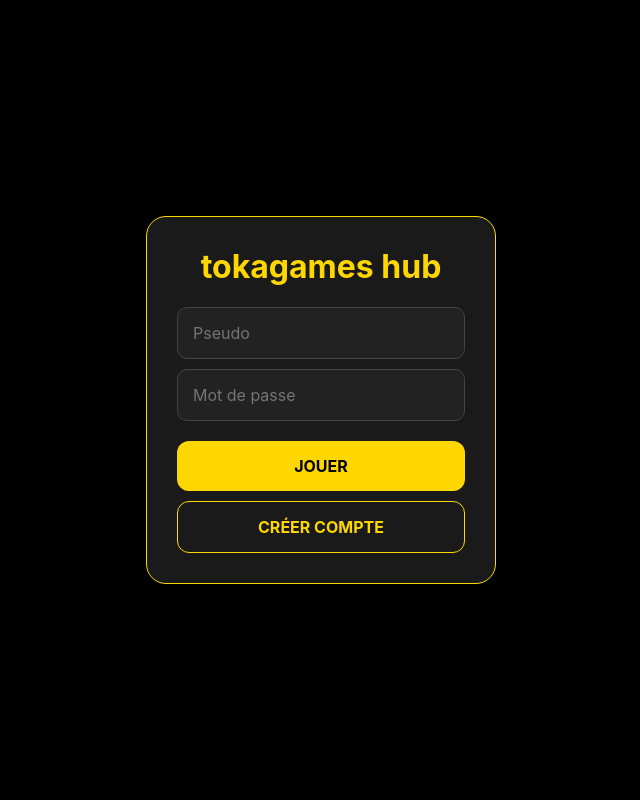
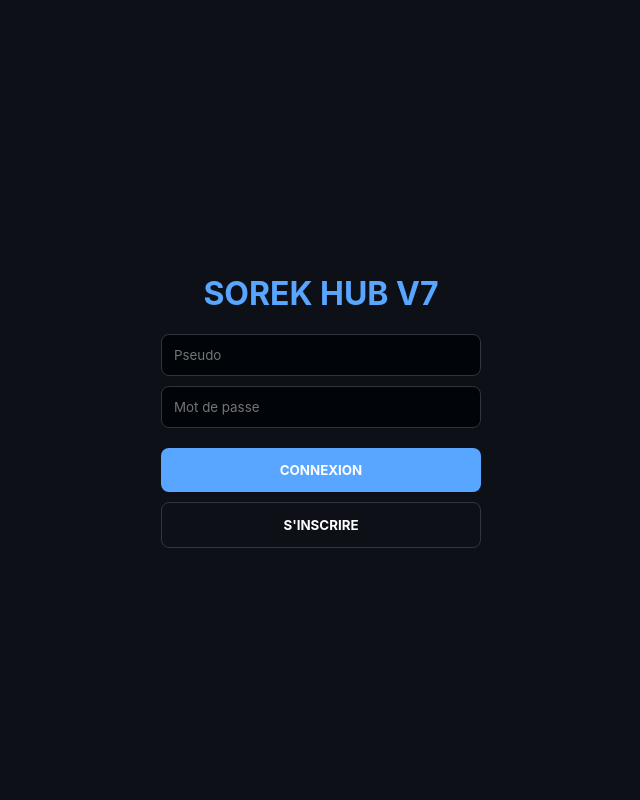
Before and after one commit to daxt61/tokacoockies_games, a Flask app: page / in a window 1280 px wide. Shown: the whole page, without its empty margins (319-959 px from the left). Run offline with Flask 3, Linux system fonts and the light colour scheme; some libraries are stand-ins or nearby versions.

Commit message:
Update index.html

```diff
--- a/templates/index.html
+++ b/templates/index.html
@@ -3,322 +3,243 @@
 <head>
     <meta charset="UTF-8">
     <meta name="viewport" content="width=device-width, initial-scale=1.0, maximum-scale=1.0, user-scalable=no, viewport-fit=cover">
-    <title>tokacookies games</title>
+    <title>Sorek Hub V7 - Ultimate</title>
     <script src="https://cdnjs.cloudflare.com/ajax/libs/socket.io/4.0.1/socket.io.js"></script>
     <style>
-        :root { --bg: #101010; --panel: #1a1a1a; --accent: #ffd700; --text: #fff; --green: #4caf50; --red: #f44336; }
-        * { box-sizing: border-box; -webkit-tap-highlight-color: transparent; font-family: -apple-system, BlinkMacSystemFont, "Segoe UI", Roboto, sans-serif; }
-
-        body { background: var(--bg); color: var(--text); margin: 0; height: 100dvh; display: flex; flex-direction: column; overflow: hidden; user-select: none; }
-
-        /* TOAST NOTIFICATIONS (Meilleures popups) */
-        #toast-container { position: fixed; top: 50px; left: 50%; transform: translateX(-50%); z-index: 5000; width: 90%; max-width: 350px; pointer-events: none; }
-        .toast { background: rgba(30,30,30,0.95); color: #fff; padding: 12px 20px; border-radius: 25px; margin-bottom: 10px; text-align: center; box-shadow: 0 5px 15px rgba(0,0,0,0.5); opacity: 0; transform: translateY(-20px); transition: 0.3s; border: 1px solid #333; font-weight: bold; }
-        .toast.show { opacity: 1; transform: translateY(0); }
-        .toast.success { border-color: var(--green); color: var(--green); }
-        .toast.error { border-color: var(--red); color: var(--red); }
+        :root { --bg: #0d1117; --panel: #161b22; --accent: #58a6ff; --gold: #f1c40f; --red: #f85149; --green: #238636; }
+        * { box-sizing: border-box; -webkit-tap-highlight-color: transparent; font-family: -apple-system, system-ui, sans-serif; }
+        body { background: var(--bg); color: #c9d1d9; margin: 0; height: 100dvh; display: flex; flex-direction: column; overflow: hidden; }
 
         /* HEADER */
-        header { padding: 15px; background: var(--panel); display: flex; justify-content: space-between; align-items: center; border-bottom: 1px solid #333; padding-top: env(safe-area-inset-top, 20px); }
-        .badge { background: #333; padding: 4px 8px; border-radius: 6px; font-size: 0.7rem; font-weight: bold; color: var(--accent); }
+        header { padding: 15px; background: var(--panel); border-bottom: 1px solid #30363d; display: flex; justify-content: space-between; align-items: center; padding-top: env(safe-area-inset-top, 15px); }
+        .stat-box { display: flex; flex-direction: column; }
+        .badge { background: #30363d; padding: 2px 6px; border-radius: 4px; font-size: 0.7rem; color: var(--accent); font-weight: bold; width: fit-content; }
 
-        /* MAIN */
+        /* NAVIGATION BASSE */
+        nav { height: 70px; background: var(--panel); display: flex; justify-content: space-around; align-items: center; border-top: 1px solid #30363d; padding-bottom: env(safe-area-inset-bottom); }
+        .nav-item { flex: 1; text-align: center; color: #8b949e; font-size: 0.75rem; cursor: pointer; }
+        .nav-item.active { color: var(--accent); }
+        .nav-item i { display: block; font-size: 1.4rem; margin-bottom: 2px; }
+
+        /* VUES */
         main { flex: 1; overflow-y: auto; position: relative; }
-        .view { display: none; padding: 20px; animation: fadeUp 0.3s ease-out; height: 100%; }
-        .view.active { display: block; }
-        @keyframes fadeUp { from { opacity:0; transform:translateY(15px); } to { opacity:1; transform:translateY(0); } }
+        .view { display: none; padding: 20px; height: 100%; }
+        .view.active { display: block; animation: fadeIn 0.2s ease-in; }
+        @keyframes fadeIn { from { opacity: 0; } to { opacity: 1; } }
 
-        /* BUTTON CLICKER */
-        #clicker-container { display: flex; flex-direction: column; align-items: center; justify-content: center; height: 80%; }
-        #btn-clicker {
-            width: 180px; height: 180px; border-radius: 50%;
-            background: radial-gradient(circle, #2a2a2a, #000);
-            border: 6px solid var(--accent); font-size: 5rem;
-            cursor: pointer; box-shadow: 0 0 30px rgba(255, 215, 0, 0.2);
-            transition: transform 0.05s; display: flex; align-items: center; justify-content: center;
-        }
-        #btn-clicker:active { transform: scale(0.92); border-color: #fff; }
-        .pulse-anim { animation: pulse 0.5s; }
-        @keyframes pulse { 0% {box-shadow: 0 0 0 0 rgba(255, 215, 0, 0.7);} 70% {box-shadow: 0 0 0 20px rgba(0, 0, 0, 0);} 100% {box-shadow: 0 0 0 0 rgba(0, 0, 0, 0);} }
+        /* BOUTONS & INPUTS */
+        .btn { width: 100%; padding: 14px; border-radius: 8px; border: none; font-weight: bold; cursor: pointer; margin-top: 10px; background: var(--accent); color: white; }
+        input { width: 100%; padding: 12px; background: #010409; border: 1px solid #30363d; color: white; border-radius: 8px; margin-bottom: 10px; }
+
+        /* CLICKER */
+        #btn-clicker { width: 160px; height: 160px; border-radius: 50%; border: 6px solid var(--accent); background: #161b22; font-size: 4.5rem; cursor: pointer; margin: 20px auto; display: flex; align-items: center; justify-content: center; box-shadow: 0 0 20px rgba(88, 166, 255, 0.2); }
+        #btn-clicker:active { transform: scale(0.92); }
 
         /* CASINO */
-        .slot-machine { background: #000; padding: 20px; border-radius: 20px; border: 4px solid var(--accent); text-align: center; margin-top: 30px; box-shadow: inset 0 0 20px #000; }
-        .slots-window { display: flex; justify-content: center; gap: 10px; font-size: 3.5rem; background: #111; padding: 20px; border-radius: 10px; margin-bottom: 20px; border: 1px solid #333; overflow: hidden; height: 100px; align-items: center; }
-        .slot-col { width: 60px; text-align: center; }
+        .slot-machine { background: #000; padding: 20px; border-radius: 15px; border: 2px solid var(--gold); text-align: center; }
+        .slot-row { display: flex; justify-content: center; gap: 10px; font-size: 3rem; margin: 15px 0; }
 
-        /* UI ELEMENTS */
-        .btn { width: 100%; padding: 15px; border-radius: 12px; border: none; font-weight: bold; font-size: 1rem; cursor: pointer; margin-top: 10px; transition: 0.2s; }
-        .btn-primary { background: var(--accent); color: #000; }
-        .btn-primary:active { transform: scale(0.98); background: #e6c200; }
-        .btn-red { background: var(--red); color: white; }
+        /* CHAT */
+        #chat-msgs { height: 250px; overflow-y: auto; background: #010409; padding: 10px; border-radius: 8px; text-align: left; font-size: 0.9rem; }
 
-        input { width: 100%; padding: 15px; background: #222; border: 1px solid #444; color: white; border-radius: 10px; margin-bottom: 10px; font-size: 1rem; outline: none; }
-        input:focus { border-color: var(--accent); }
+        /* FRIENDS */
+        .friend-card { display: flex; justify-content: space-between; background: #1c2128; padding: 10px; border-radius: 6px; margin-bottom: 8px; align-items: center; }
+        .online-dot { width: 8px; height: 8px; background: #238636; border-radius: 50%; display: inline-block; margin-right: 5px; }
 
-        /* NAVBAR */
-        nav { height: 75px; background: var(--panel); border-top: 1px solid #333; display: flex; justify-content: space-around; align-items: center; padding-bottom: env(safe-area-inset-bottom); z-index: 100; }
-        .nav-item { text-align: center; font-size: 0.7rem; color: #666; transition: 0.2s; flex: 1; }
-        .nav-item i { display: block; font-size: 1.5rem; margin-bottom: 4px; }
-        .nav-item.active { color: var(--accent); transform: translateY(-3px); }
-
-        /* AUTH */
-        #auth-overlay { position: fixed; inset: 0; background: #000; z-index: 9999; display: flex; align-items: center; justify-content: center; padding: 20px; }
-        .auth-box { width: 100%; max-width: 350px; background: #1a1a1a; padding: 30px; border-radius: 20px; border: 1px solid var(--accent); text-align: center; }
+        #auth-overlay { position: fixed; inset: 0; background: #0d1117; z-index: 9999; display: flex; align-items: center; justify-content: center; }
     </style>
 </head>
 <body>
 
-    <div id="toast-container"></div>
-
     <div id="auth-overlay">
-        <div class="auth-box">
-            <h1 style="color:var(--accent); margin-top:0">tokagames hub</h1>
-            <p id="auth-err" style="color:var(--red); font-size:0.9rem;"></p>
+        <div style="width: 85%; max-width: 320px; text-align: center;">
+            <h1 style="color:var(--accent)">SOREK HUB V7</h1>
             <input id="u" placeholder="Pseudo">
             <input id="p" type="password" placeholder="Mot de passe">
-            <button class="btn btn-primary" onclick="auth('login')">JOUER</button>
-            <button class="btn" style="background:transparent; color:var(--accent); border:1px solid var(--accent)" onclick="auth('register')">CRÉER COMPTE</button>
+            <button class="btn" onclick="auth('login')">CONNEXION</button>
+            <button class="btn" style="background:none; border:1px solid #30363d" onclick="auth('register')">S'INSCRIRE</button>
         </div>
     </div>
 
     <header>
-        <div>
-            <div class="badge" id="rank-badge">Vagabond</div>
-            <div style="font-size:1.4rem; font-weight:bold; margin-top:2px;"><span id="score-val">0</span> 💰</div>
+        <div class="stat-box">
+            <span id="rank-badge" class="badge">Vagabond</span>
+            <span style="font-size: 1.3rem; font-weight: bold;"><span id="score-val">0</span> 💰</span>
         </div>
-        <div style="text-align:right">
-            <div style="font-size:0.8rem; color:#888;">Guilde</div>
-            <div style="color:var(--accent); font-weight:bold;" id="guild-tag">Aucune</div>
+        <div style="text-align: right;">
+            <div style="font-size: 0.75rem; color: #8b949e;">Guilde</div>
+            <div id="guild-tag" style="color:var(--gold); font-weight: bold;">Aucune</div>
         </div>
     </header>
 
     <main>
         <div id="view-clicker" class="view active">
-            <div id="clicker-container">
-                <button id="btn-clicker" onmousedown="clickAction()">👆</button>
-                <div style="margin-top:20px; text-align:center; width:100%">
-                    <div id="relative-lb-box" style="margin-bottom:20px; font-size:0.9rem; color:#888; background:#151515; padding:10px; border-radius:10px; max-width:300px; margin: 0 auto 20px auto;">
-                        Jouez pour voir le classement...
-                    </div>
-                    <button class="btn btn-primary" style="max-width:300px" onclick="buyUpgrade()">
-                        AMÉLIORER <br><small style="font-weight:normal">Coût: <span id="cost-val">100</span></small>
-                    </button>
+            <button id="btn-clicker" onclick="clickAction()">👆</button>
+            <p>Puissance de clic : <b>x<span id="mult-val">1</span></b></p>
+            <button class="btn" onclick="socket.emit('buy_upgrade')">AMÉLIORER (💰 <span id="cost-val">100</span>)</button>
+            <div id="rel-lb" style="margin-top:20px; font-size:0.85rem; background:rgba(0,0,0,0.2); padding:10px; border-radius:8px;"></div>
+        </div>
+
+        <div id="view-casino" class="view">
+            <h2 style="color:var(--gold)">SOREK CASINO</h2>
+            <div class="slot-machine">
+                <div class="slot-row">
+                    <span id="s1">🎰</span><span id="s2">🎰</span><span id="s3">🎰</span>
                 </div>
+                <button class="btn" style="background:var(--gold); color:black" onclick="spinCasino()" id="btn-spin">MISER 500 💰</button>
             </div>
         </div>
 
-        <div id="view-casino" class="view">
-            <h2 style="text-align:center; color:var(--accent)">JACKPOT SLOTS</h2>
-            <div class="slot-machine">
-                <div class="slots-window">
-                    <div class="slot-col" id="s1">🍒</div>
-                    <div class="slot-col" id="s2">🍒</div>
-                    <div class="slot-col" id="s3">🍒</div>
-                </div>
-                <p style="color:#888; font-size:0.9rem;">Mise: 500 💰 | Jackpot: x50</p>
-                <button class="btn btn-primary" onclick="spinCasino()" id="btn-spin">TOURNER (500)</button>
+        <div id="view-guild" class="view">
+            <h3>🛡️ GUILDE</h3>
+            <div id="guild-content">
+                <input id="g-name" placeholder="Nom de la guilde">
+                <button class="btn" onclick="createGuild()">CRÉER GUILDE</button>
+                <hr style="border:0; border-top:1px solid #30363d; margin:20px 0;">
+                <button class="btn" style="background:var(--red)" onclick="socket.emit('trahir_guilde')">TRAHIR LA GUILDE</button>
             </div>
-            <div id="casino-result" style="text-align:center; margin-top:20px; font-weight:bold; height:20px;"></div>
         </div>
 
         <div id="view-social" class="view">
-            <h3 style="text-align:center">tokasocial hub</h3>
-            <p style="text-align:center; color:#666">Chat et Amis bientôt ici...</p>
+            <h3>👥 AMIS</h3>
+            <div style="display:flex; gap:5px;">
+                <input id="f-name" placeholder="Ajouter un ami..." style="margin:0;">
+                <button class="btn" style="width:50px; margin:0;" onclick="addFriend()">+</button>
+            </div>
+            <div id="friends-list" style="margin-top:10px; max-height:150px; overflow-y:auto;"></div>
+
+            <h3 style="margin-top:20px;">💬 TCHAT GLOBAL</h3>
+            <div id="chat-msgs"></div>
+            <div style="display:flex; gap:5px; margin-top:10px;">
+                <input id="mi" placeholder="Message..." style="margin:0;">
+                <button class="btn" style="width:60px; margin:0;" onclick="sendMsg()">➤</button>
+            </div>
         </div>
     </main>
 
     <nav>
-        <div class="nav-item active" onclick="switchView('clicker', this)"><i>⚡</i>Click</div>
-        <div class="nav-item" onclick="switchView('casino', this)"><i>🎰</i>Casino</div>
-        <div class="nav-item" onclick="switchView('social', this)"><i>👥</i>Social</div>
+        <div class="nav-item active" onclick="showV('clicker', this)"><i>🖱️</i>Click</div>
+        <div class="nav-item" onclick="showV('casino', this)"><i>🎰</i>Casino</div>
+        <div class="nav-item" onclick="showV('guild', this)"><i>🛡️</i>Guilde</div>
+        <div class="nav-item" onclick="showV('social', this)"><i>💬</i>Social</div>
     </nav>
 
     <script>
         const socket = io();
-        let audioCtx = new (window.AudioContext || window.webkitAudioContext)();
         let myMult = 1;
-
-        // --- SOUND ENGINE (Synthétiseur) ---
-        function playSound(type) {
-            if (audioCtx.state === 'suspended') audioCtx.resume();
-            const osc = audioCtx.createOscillator();
-            const gain = audioCtx.createGain();
-            osc.connect(gain);
-            gain.connect(audioCtx.destination);
-
-            if (type === 'click') {
-                osc.frequency.setValueAtTime(600, audioCtx.currentTime);
-                osc.frequency.exponentialRampToValueAtTime(100, audioCtx.currentTime + 0.1);
-                gain.gain.setValueAtTime(0.1, audioCtx.currentTime);
-                gain.gain.exponentialRampToValueAtTime(0.01, audioCtx.currentTime + 0.1);
-                osc.start(); osc.stop(audioCtx.currentTime + 0.1);
-            } else if (type === 'coin') {
-                osc.type = 'sine';
-                osc.frequency.setValueAtTime(1200, audioCtx.currentTime);
-                osc.frequency.exponentialRampToValueAtTime(1800, audioCtx.currentTime + 0.1);
-                gain.gain.setValueAtTime(0.1, audioCtx.currentTime);
-                gain.gain.exponentialRampToValueAtTime(0.01, audioCtx.currentTime + 0.3);
-                osc.start(); osc.stop(audioCtx.currentTime + 0.3);
-            } else if (type === 'spin') {
-                osc.type = 'square';
-                osc.frequency.setValueAtTime(200, audioCtx.currentTime);
-                gain.gain.setValueAtTime(0.05, audioCtx.currentTime);
-                gain.gain.linearRampToValueAtTime(0, audioCtx.currentTime + 0.05);
-                osc.start(); osc.stop(audioCtx.currentTime + 0.05);
-            } else if (type === 'win') {
-                osc.type = 'triangle';
-                osc.frequency.setValueAtTime(500, audioCtx.currentTime);
-                osc.frequency.linearRampToValueAtTime(1000, audioCtx.currentTime + 0.2);
-                gain.gain.setValueAtTime(0.2, audioCtx.currentTime);
-                gain.gain.linearRampToValueAtTime(0, audioCtx.currentTime + 0.5);
-                osc.start(); osc.stop(audioCtx.currentTime + 0.5);
-            }
-        }
+        let audioCtx = null;
+        let myPseudo = "";
 
         // --- AUTH ---
         function auth(t) {
-            const u = document.getElementById('u').value;
+            const u = document.getElementById('u').value.trim();
             const p = document.getElementById('p').value;
-            if(u && p) socket.emit('login_action', {pseudo: u, password: p, type: t});
+            if(u && p) {
+                myPseudo = u;
+                socket.emit('login_action', {pseudo: u, password: p, type: t});
+            }
         }
-        socket.on('auth_error', m => showToast(m, 'error'));
         socket.on('login_ok', d => {
             document.getElementById('auth-overlay').style.display = 'none';
             updateUI(d);
-            showToast(`Bienvenue ${d.pseudo} !`, 'success');
         });
+        socket.on('auth_error', m => alert(m));
 
-        // --- UI & LOGIC ---
-        let emojis = ["👆", "👊", "🔥", "💎", "👑", "🚀", "🪐", "⚡", "🐲", "🤖"];
+        // --- UI CORE ---
+        function updateUI(d) {
+            if(d.clicks !== undefined) document.getElementById('score-val').innerText = d.clicks;
+            if(d.mult !== undefined) {
+                document.getElementById('mult-val').innerText = d.mult;
+                document.getElementById('cost-val').innerText = d.mult * 100;
+                myMult = d.mult;
+            }
+            if(d.rank) document.getElementById('rank-badge').innerText = d.rank;
+            if(d.guild) document.getElementById('guild-tag').innerText = d.guild;
 
-        function updateUI(d) {
-            document.getElementById('score-val').innerText = d.clicks;
-            document.getElementById('cost-val').innerText = d.mult * 100;
-            document.getElementById('guild-tag').innerText = d.guild || "Aucune";
-            document.getElementById('rank-badge').innerText = d.rank;
-            myMult = d.mult;
-
-            // Fix Emoji Logic
-            let scoreInt = parseInt(d.clicks);
-            let idx = Math.floor(scoreInt / 500) % emojis.length;
+            // Emoji update
+            const emojis = ["👆", "👊", "🔥", "💎", "👑", "🚀", "⚡"];
+            let idx = Math.min(Math.floor((d.clicks || 0) / 1000), emojis.length - 1);
             document.getElementById('btn-clicker').innerText = emojis[idx];
         }
 
+        socket.on('update_score', d => updateUI(d));
         socket.on('update_full_state', d => updateUI(d));
-        socket.on('update_score', d => {
-            document.getElementById('score-val').innerText = d.clicks;
-            document.getElementById('rank-badge').innerText = d.rank;
-
-            // Emoji update live
-            let idx = Math.floor(d.clicks / 500) % emojis.length;
-            document.getElementById('btn-clicker').innerText = emojis[idx];
-        });
 
         // --- CLICKER ---
         function clickAction() {
-            playSound('click');
-            // Animation locale immédiate
             let s = document.getElementById('score-val');
             s.innerText = parseInt(s.innerText) + myMult;
-
-            // Effet visuel bouton
-            let btn = document.getElementById('btn-clicker');
-            btn.classList.remove('pulse-anim');
-            void btn.offsetWidth; // trigger reflow
-            btn.classList.add('pulse-anim');
-
             socket.emit('add_click');
         }
 
-        function buyUpgrade() {
-            socket.emit('buy_upgrade');
-            // Le son 'coin' sera joué si succès via le notif
-        }
-
-        // --- CASINO ANIMATION ---
-        let spinning = false;
+        // --- CASINO ---
         function spinCasino() {
-            if(spinning) return;
-            let currentScore = parseInt(document.getElementById('score-val').innerText);
-            if(currentScore < 500) return showToast("Pas assez d'argent !", "error");
-
-            spinning = true;
-            document.getElementById('btn-spin').disabled = true;
-            document.getElementById('casino-result').innerText = "";
             socket.emit('spin_wheel');
-
-            // Animation Loop
-            let slots = [document.getElementById('s1'), document.getElementById('s2'), document.getElementById('s3')];
-            let symbols = ["🍒", "🍋", "🍇", "💎", "7️⃣"];
-
-            let interval = setInterval(() => {
-                slots.forEach(s => s.innerText = symbols[Math.floor(Math.random() * symbols.length)]);
-                playSound('spin');
+            let anim = setInterval(() => {
+                const syms = ["🍒","🍋","💎","7️⃣","🎰"];
+                document.getElementById('s1').innerText = syms[Math.floor(Math.random()*5)];
+                document.getElementById('s2').innerText = syms[Math.floor(Math.random()*5)];
+                document.getElementById('s3').innerText = syms[Math.floor(Math.random()*5)];
             }, 100);
 
-            // Attente du résultat
             socket.once('spin_result', d => {
-                setTimeout(() => { // On laisse tourner un peu pour le suspense (1.5s)
-                    clearInterval(interval);
-                    spinning = false;
-                    document.getElementById('btn-spin').disabled = false;
-
-                    // Affichage résultat
-                    let resSym = d.outcome === 'perdu' ? ["❌","❌","❌"] :
-                                 d.outcome === 'x2' ? ["🍒","🍒","🍒"] :
-                                 d.outcome === 'x5' ? ["💎","💎","💎"] : ["👑","👑","👑"];
-
-                    if(d.outcome === 'perdu') { // Perdu : on mélange
-                         slots[0].innerText = "❌"; slots[1].innerText = "🍋"; slots[2].innerText = "🍇";
-                         showToast("Perdu...", "error");
-                    } else {
-                        slots.forEach((s, i) => s.innerText = resSym[i]);
-                        playSound('win');
-                        showToast(`GAGNÉ ! +${d.gain}`, "success");
-                    }
-                }, 1500);
+                setTimeout(() => {
+                    clearInterval(anim);
+                    const res = d.outcome === 'perdu' ? ["❌","🍋","🍒"] : ["💎","💎","💎"];
+                    document.getElementById('s1').innerText = res[0];
+                    document.getElementById('s2').innerText = res[1];
+                    document.getElementById('s3').innerText = res[2];
+                    alert(d.outcome === 'perdu' ? "Perdu !" : "GAGNÉ !");
+                }, 1000);
             });
         }
 
-        // --- TOAST SYSTEM (Popups) ---
-        function showToast(msg, type) {
-            const box = document.createElement('div');
-            box.className = `toast ${type}`;
-            box.innerText = msg;
-            document.getElementById('toast-container').appendChild(box);
-
-            // Trigger animation
-            setTimeout(() => box.classList.add('show'), 10);
-
-            // Auto remove
-            setTimeout(() => {
-                box.classList.remove('show');
-                setTimeout(() => box.remove(), 300);
-            }, 3000);
-
-            if(type === 'success') playSound('coin');
+        // --- GUILDES ---
+        function createGuild() {
+            const n = document.getElementById('g-name').value;
+            if(n) socket.emit('create_guild', {name: n});
         }
 
-        socket.on('notif_success', m => showToast(m, 'success'));
-        socket.on('notif_error', m => showToast(m, 'error'));
+        // --- SOCIAL (CHAT & AMIS) ---
+        function sendMsg() {
+            const i = document.getElementById('mi');
+            if(i.value) socket.emit('msg', {m: i.value});
+            i.value = "";
+        }
+        socket.on('new_msg', d => {
+            const b = document.getElementById('chat-msgs');
+            b.innerHTML += `<div><small>[${d.r}]</small> <b>${d.p}:</b> ${d.m}</div>`;
+            b.scrollTop = b.scrollHeight;
+        });
 
-        // --- NAV ---
-        function switchView(id, el) {
+        function addFriend() {
+            const n = document.getElementById('f-name').value;
+            if(n) socket.emit('add_friend', {target: n});
+            document.getElementById('f-name').value = "";
+        }
+        socket.on('update_friends', d => {
+            const list = document.getElementById('friends-list');
+            list.innerHTML = d.friends.map(f => `
+                <div class="friend-card">
+                    <span><span class="online-dot" style="background:${f.online?'#238636':'#8b949e'}"></span>${f.name}</span>
+                    <small>${f.online ? 'En ligne' : 'Hors ligne'}</small>
+                </div>
+            `).join('');
+        });
+
+        // --- NAVIGATION ---
+        function showV(id, el) {
             document.querySelectorAll('.view').forEach(v => v.classList.remove('active'));
             document.querySelectorAll('.nav-item').forEach(n => n.classList.remove('active'));
             document.getElementById('view-'+id).classList.add('active');
             el.classList.add('active');
         }
 
-        socket.on('relative_lb', d => {
-            const box = document.getElementById('relative-lb-box');
-            box.innerHTML = d.lb.map(u => `
-                <div style="display:flex; justify-content:space-between; border-bottom:1px solid #222; padding:4px;">
-                    <span style="${u.pseudo === document.getElementById('u').value ? 'color:var(--accent)':''}">${u.pseudo}</span>
-                    <span>${u.clicks}</span>
-                </div>
-            `).join('');
-        });
+        function clickAction() {
+            let s = document.getElementById('score-val');
+            s.innerText = parseInt(s.innerText) + myMult;
+            socket.emit('add_click');
+        }
     </script>
 </body>
 </html>
```
